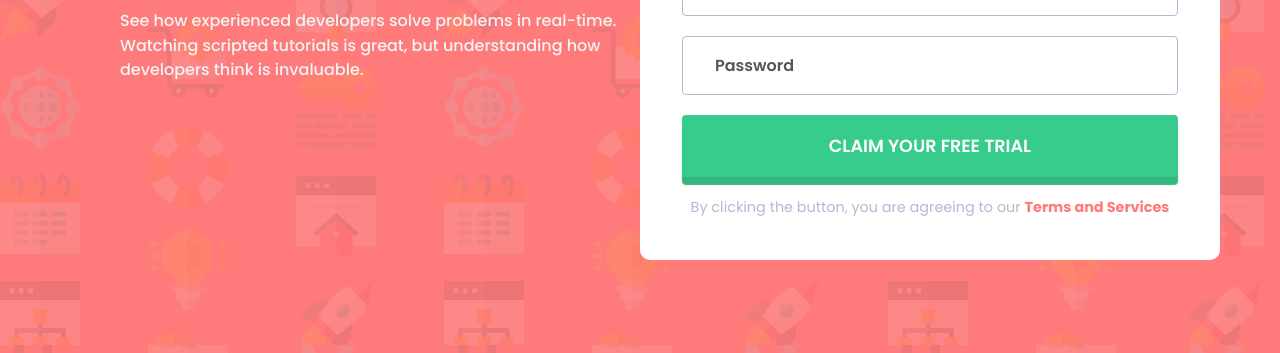
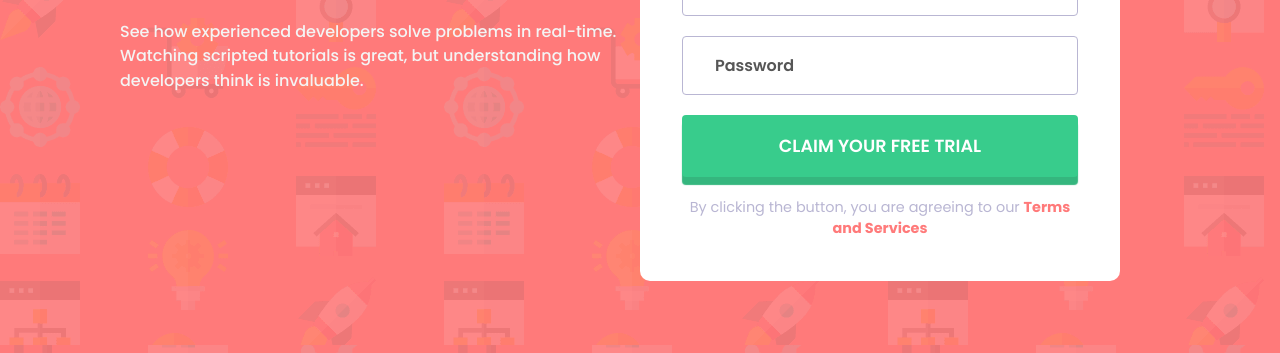
Before and after one commit to FelipeAmorimDev/Intro-component-with-sign-up-form, a plain HTML site: page index.html in a window 1280 px wide. Shown: the part 455-808 px from the top of the page. Drawn offline with Linux system fonts and the light colour scheme.

Commit message:
Alguns bugs corrigidos

```diff
--- a/style/home/singup-component.css
+++ b/style/home/singup-component.css
@@ -43,6 +43,7 @@
 
 .signin-container{
   padding: 60px;
+  padding-right: 160px;
   padding-left: 0px;
 
 }
```
